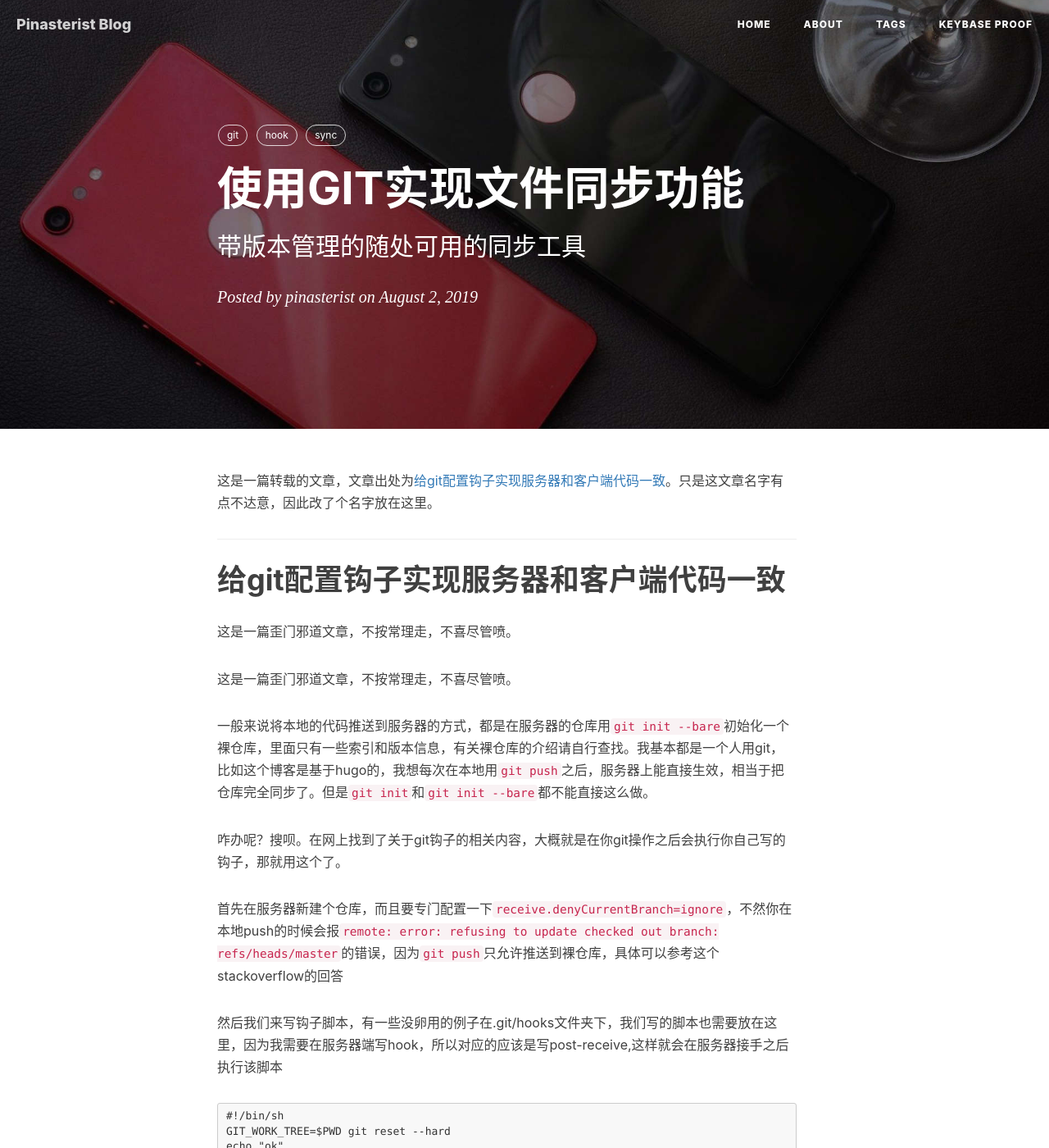
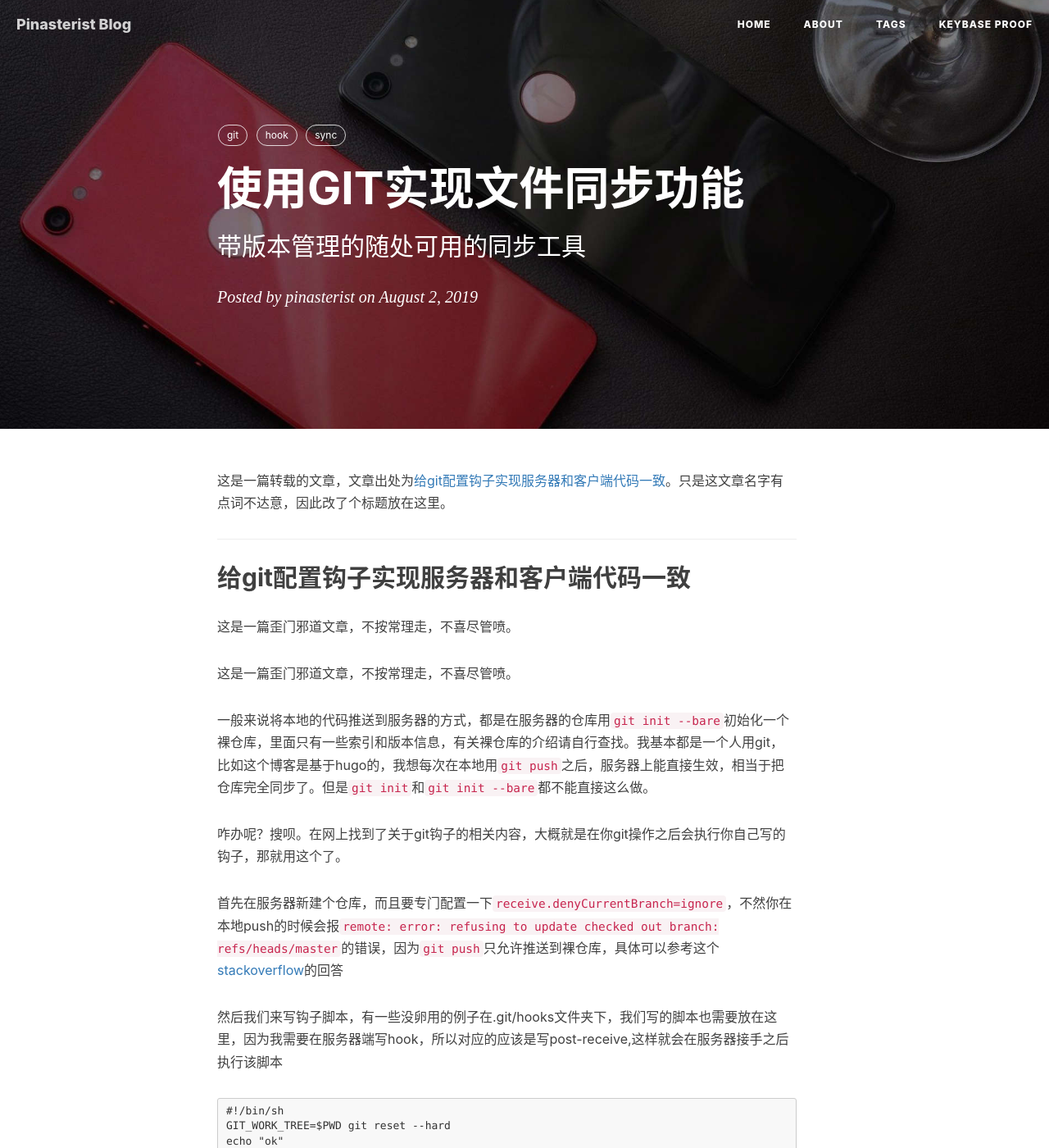
Before and after one commit to pinasterist/pinasterist.github.io, a Jekyll site: the page built from _posts/2019-08-02-git-sync-files.markdown, in a window 1280 px wide and 1400 px high. Shown: the whole window at 82% size. Built offline with Jekyll 4.4.1, drawn with Linux system fonts in a browser that asks for light colours; nearby versions of some CDN libraries; comment, search, counter and statistics services are not loaded.

Commit message:
update the file.

```diff
--- a/_posts/2019-08-02-git-sync-files.markdown
+++ b/_posts/2019-08-02-git-sync-files.markdown
@@ -11,11 +11,11 @@ tags:
     - sync
 ---
 
-这是一篇转载的文章，文章出处为[给git配置钩子实现服务器和客户端代码一致](https://blog.laji.cx/post/git-config-hook-to-sync-code/)。只是这文章名字有点不达意，因此改了个名字放在这里。
+这是一篇转载的文章，文章出处为[给git配置钩子实现服务器和客户端代码一致](https://blog.laji.cx/post/git-config-hook-to-sync-code/)。只是这文章名字有点词不达意，因此改了个标题放在这里。
 
 * * *
 
-# 给git配置钩子实现服务器和客户端代码一致
+## 给git配置钩子实现服务器和客户端代码一致
 
 这是一篇歪门邪道文章，不按常理走，不喜尽管喷。
 
@@ -25,7 +25,7 @@ tags:
 
 咋办呢？搜呗。在网上找到了关于git钩子的相关内容，大概就是在你git操作之后会执行你自己写的钩子，那就用这个了。
 
-首先在服务器新建个仓库，而且要专门配置一下`receive.denyCurrentBranch=ignore`，不然你在本地push的时候会报`remote: error: refusing to update checked out branch: refs/heads/master`的错误，因为`git push`只允许推送到裸仓库，具体可以参考这个stackoverflow的回答
+首先在服务器新建个仓库，而且要专门配置一下`receive.denyCurrentBranch=ignore`，不然你在本地push的时候会报`remote: error: refusing to update checked out branch: refs/heads/master`的错误，因为`git push`只允许推送到裸仓库，具体可以参考这个[stackoverflow](https://stackoverflow.com/questions/12265729/what-are-the-consequences-of-using-receive-denycurrentbranch-in-git)的回答
 
 然后我们来写钩子脚本，有一些没卵用的例子在.git/hooks文件夹下，我们写的脚本也需要放在这里，因为我需要在服务器端写hook，所以对应的应该是写post-receive,这样就会在服务器接手之后执行该脚本
 
```
